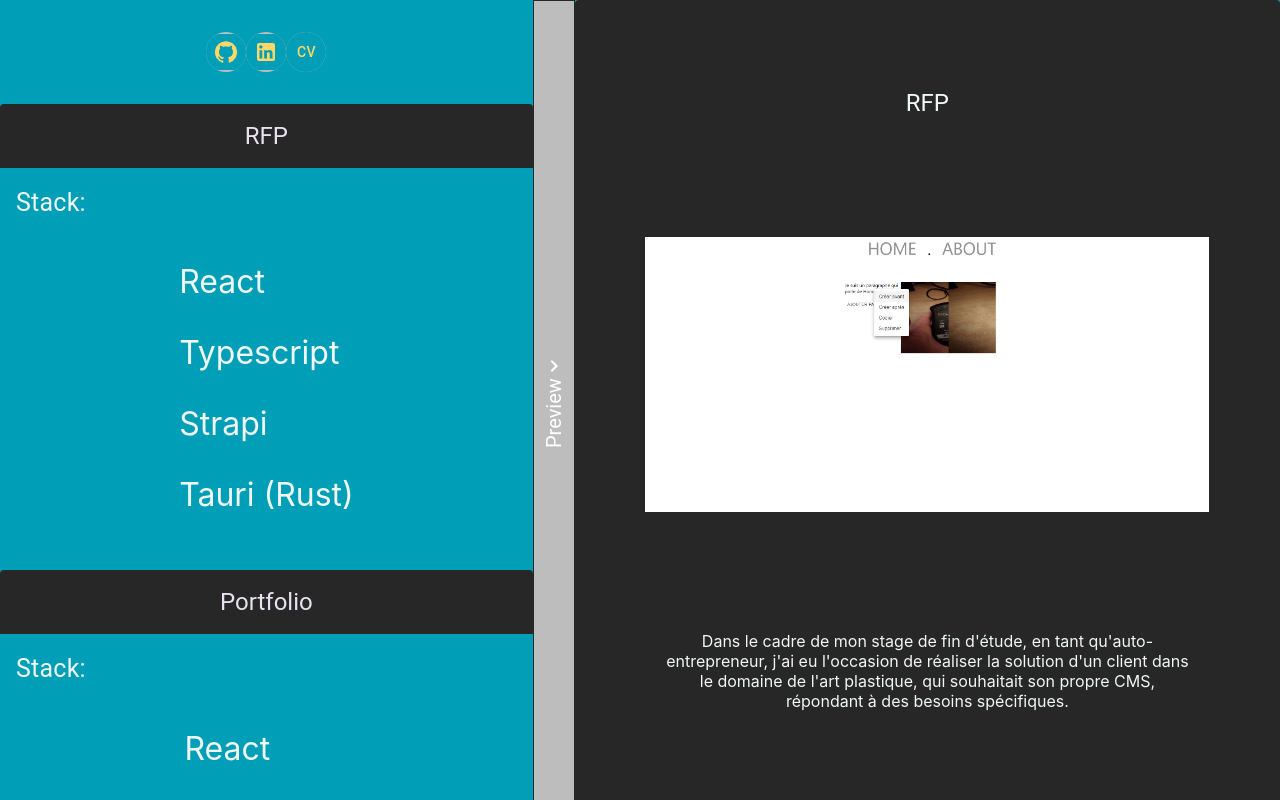
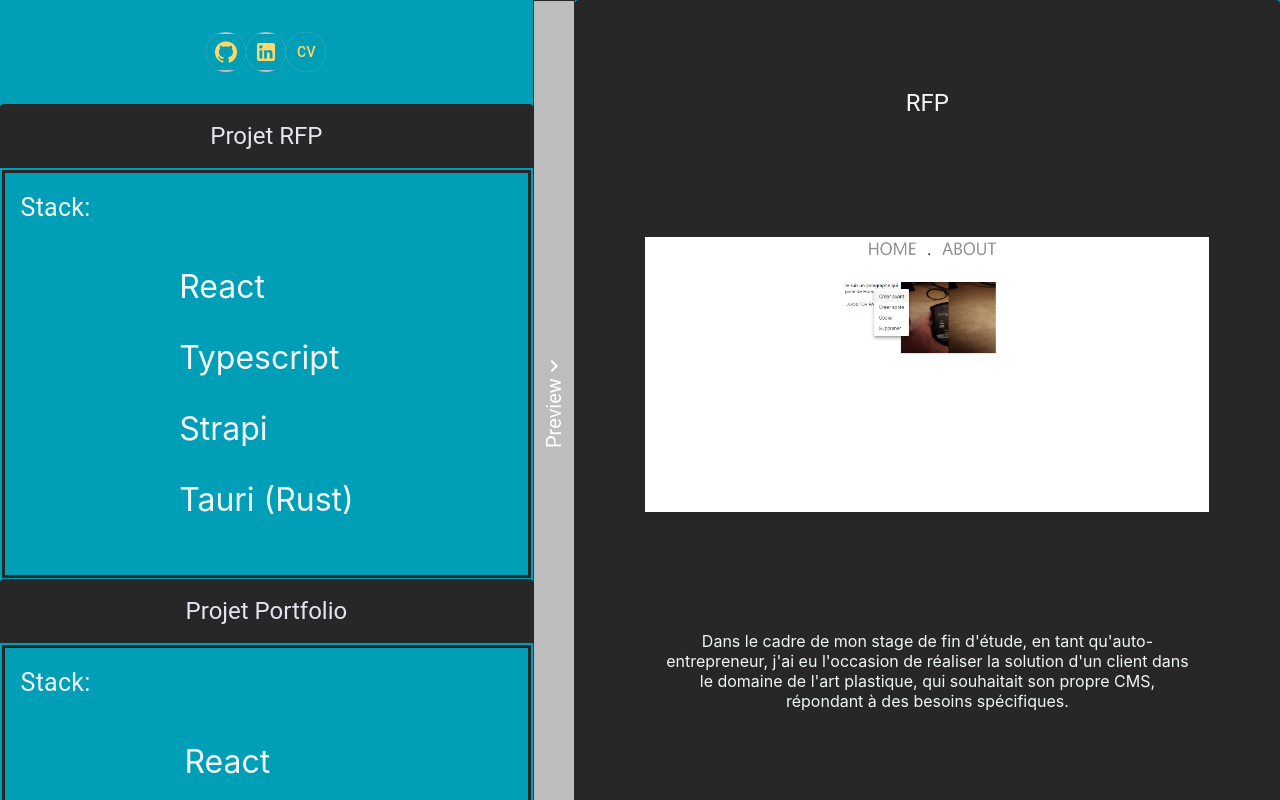
Before and after one commit to iLLoReal/portfolio, a React (Create React App) app in the folder front/: page /projects in a window 1280 px wide. Shown: the top 800 px of the page. Built offline with nearby package versions, Linux system fonts and the light colour scheme; no server answers.

Commit message:
Tentative fix prod border color inheritt qui ne fonctionnait pas

```diff
--- a/front/src/components/Project/ProjectCard.tsx
+++ b/front/src/components/Project/ProjectCard.tsx
@@ -23,8 +23,8 @@ const ProjectCard = ({ project, select }: Props) => {
       onClick={(e) => handleProjectClick(e)}
       sx={{ textAlign: 'center', color: '#F0F7F4', backgroundColor: '#009FB7', border: 'none', boxShadow: 'none' }}
     >
-      <CardHeader title={project.title} sx={{ backgroundColor: '#272727', color: '#E8E1EF' }} />
-      <CardContent sx={{ textAlign: 'left' }}>
+      <CardHeader title={`Projet ${project.title}`} sx={{ backgroundColor: '#272727', color: '#E8E1EF' }} />
+      <CardContent sx={{ textAlign: 'left', border: '0.2rem solid #272727', margin: '0.1rem' }}>
         <Typography sx={{ fontSize: 25, color: 'inherit' }} color="text.secondary" gutterBottom>
           Stack:
         </Typography>
```
